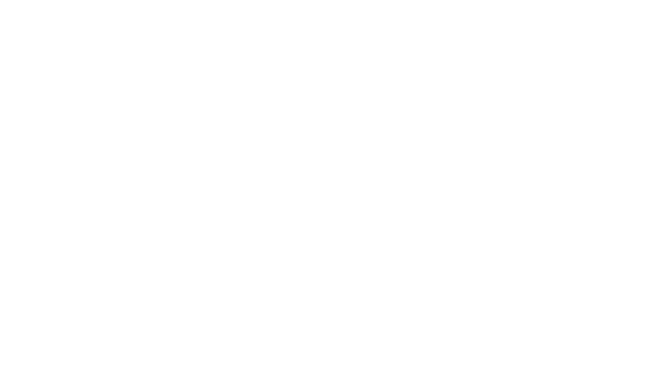
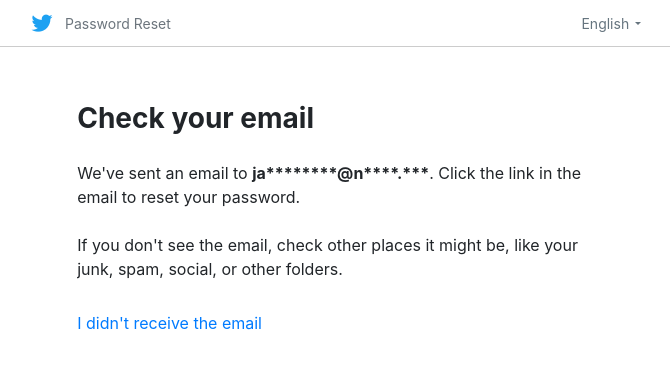
Before and after one commit to jaesungdhl/twitter_clone, a React (Create React App) app: page /account/reset_password_sent in a window 1280 px wide. Shown: the top 368 px of the page, without its empty margins (294-964 px from the left). Built offline with nearby package versions, Linux system fonts and the light colour scheme.

Commit message:
Finish Password Reset Method Sent Page

```diff
--- a/src/components/App.jsx
+++ b/src/components/App.jsx
@@ -6,6 +6,7 @@
 import LoginPage from "./LoginPage/LoginPage";
 import PasswordResetPage from "./PasswordResetPage/PasswordResetPage";
 import PasswordSendPage from "./PasswordResetPage/PasswordSendPage";
+import PasswordSentPage from "./PasswordResetPage/PasswordSentPage";
 
 const App = (props) => {
   return (
@@ -14,6 +15,7 @@
       <Route exact path="/login" component={LoginPage} />
       <Route exact path="/account/begin_password_reset" component={PasswordResetPage}/>
       <Route exact path="/account/send_password_reset" component={PasswordSendPage}/>
+      <Route exact path="/account/reset_password_sent" component={PasswordSentPage}/>
     </Router>
   );
 }
--- a/src/components/PasswordResetPage/PasswordSendForm.jsx
+++ b/src/components/PasswordResetPage/PasswordSendForm.jsx
@@ -13,7 +13,7 @@
                             <label for="correct-account"><input id="password-send-page-login-input" name="correct-account" type="radio" checked/>Email a link to <strong>ja********@n****.***</strong></label>
                         </div>
                         <div className="bottom-form-container" id="password-reset-page-bottom-form-container">
-                            <Link to ="/account/send_password_reset"><input type="submit" class="login-btn btn btn-primary" value="Continue" style={{width: "7em"}}/></Link>
+                            <Link to ="/account/reset_password_sent"><input type="submit" class="login-btn btn btn-primary" value="Continue" style={{width: "7em"}}/></Link>
                         </div>
                     </div>
                 </form>
--- /dev/null
+++ b/src/components/PasswordResetPage/PasswordSentMessage.jsx
@@ -0,0 +1,26 @@
+import React from "react";
+import {Link} from "react-router-dom";
+
+const PasswordSentMessage = (props) => {
+    return (
+        <div className="container">
+            <div className="form-container">
+                <h1 id="password-reset-page-header1">Check your email</h1>
+                <form>
+                    <div class="loginField">
+                        <div class="loginInput" id="password-reset-page-login-input-container">
+                        We've sent an email to <strong>ja********@n****.***</strong>. Click the link in the email to reset your password.
+                        <br/><br/>
+If you don't see the email, check other places it might be, like your junk, spam, social, or other folders.
+                        </div>
+                        <div className="bottom-form-container" id="password-reset-page-bottom-form-container">
+                            <Link to="#">I didn't receive the email</Link>
+                        </div>
+                    </div>
+                </form>
+            </div>
+        </div>
+    )
+}
+
+export default PasswordSentMessage;
--- /dev/null
+++ b/src/components/PasswordResetPage/PasswordSentPage.jsx
@@ -0,0 +1,14 @@
+import React from "react";
+import Navbar from "./Navbar";
+import PasswordSentMessage from "./PasswordSentMessage";
+
+const PasswordSentPage = (props) => {
+    return (
+        <div>
+            <Navbar/>
+            <PasswordSentMessage/>
+        </div>
+    )
+}
+
+export default PasswordSentPage;
```
